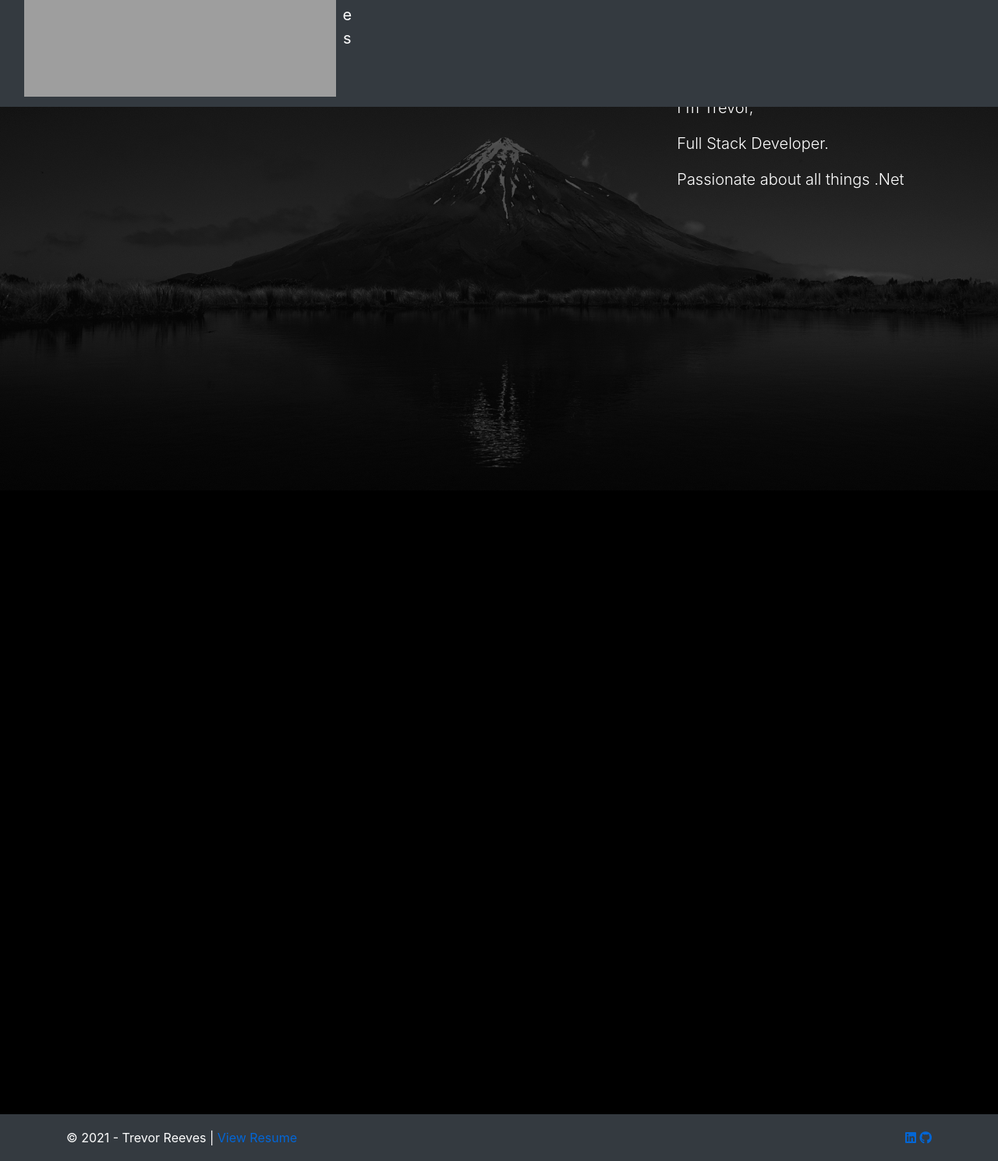
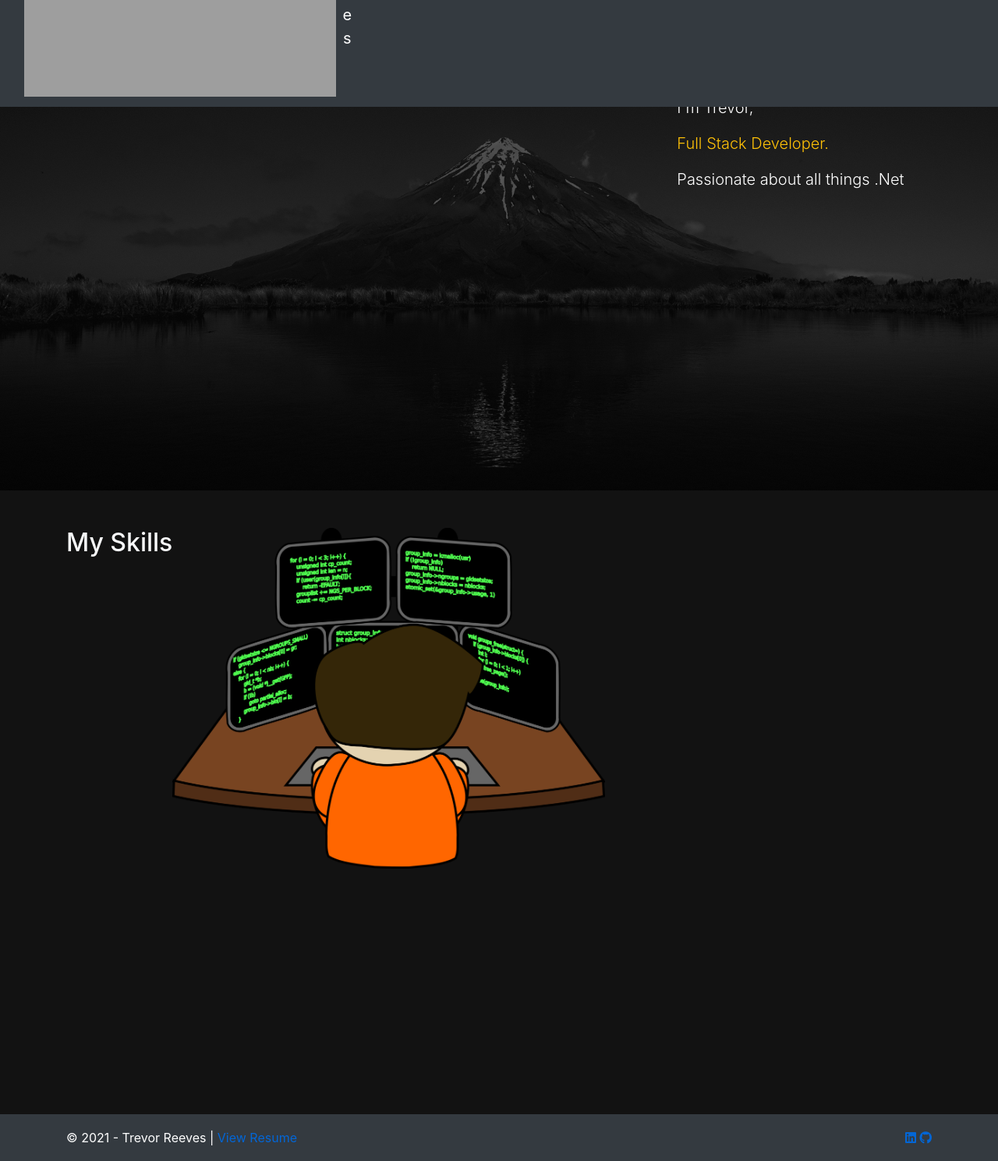
Before and after one commit to reevest2/personalwebsite, an ASP.NET Core app: page / in a window 1280 px wide. Shown: the part 189-1678 px from the top of the page at 78% size. Run offline with ASP.NET Core 8, Linux system fonts and the light colour scheme; grey boxes are pictures that could not be loaded.

Commit message:
Started skills section on homepage

```diff
--- a/Views/Home/Index.cshtml
+++ b/Views/Home/Index.cshtml
@@ -6,12 +6,17 @@
             <div class="col-md-4 text-center text-md-left align-self-center">
                 <h1>Hi,</h1>
                 <p class="lead"> I'm Trevor,</p>
-                <p class="lead">Full Stack Developer.</p>
+                <p class="lead text-warning">Full Stack Developer.</p>
                 <p class="lead">Passionate about all things .Net </p>
             </div>
         </div>
     </div>
 </div>
-<div style="background-color: black; height: 100vh;">
-
-</div>
+<section class="text-light p-5" style="background-color: rgb(18 18 18); height: 100vh;">
+    <div class="container">
+        <div class="d-md-flex">
+            <div><h2>My Skills</h2></div>
+            <img class="img-fluid w-50" src="~/photos/background images/image-computerguy.png" />
+        </div>
+    </div>
+</section>
--- a/Views/Shared/_Footer.cshtml
+++ b/Views/Shared/_Footer.cshtml
@@ -1,7 +1,7 @@
 <div class="container">
     <div class="row justify-content-between">
         <div class="col-auto">
-            &copy; 2021 - Trevor Reeves | <a href="~/photos/TrevorReeves.pdf">View Resume</a>
+            &copy; @DateTime.Now.Year - Trevor Reeves | <a href="~/photos/TrevorReeves.pdf">View Resume</a>
         </div>
         <div class="col-auto pl-sm-2">
             <a href="https://www.linkedin.com/in/trevorreeves/"><i class="fab fa-linkedin"></i></a>
```
Also changed, not shown: Views/Home/Projects.cshtml (+1 -29 lines), wwwroot/photos/background images/image-computerguy.png (added).
